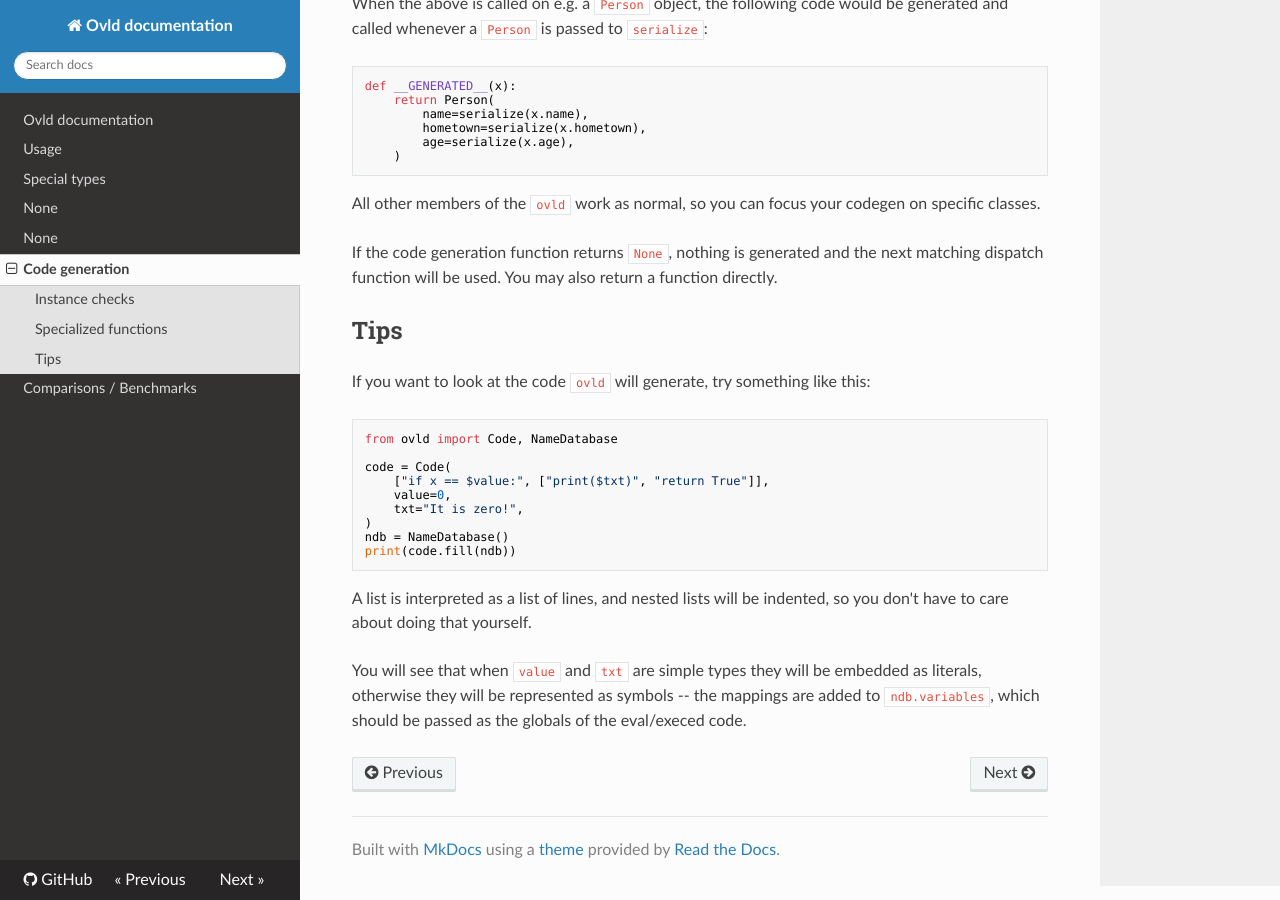
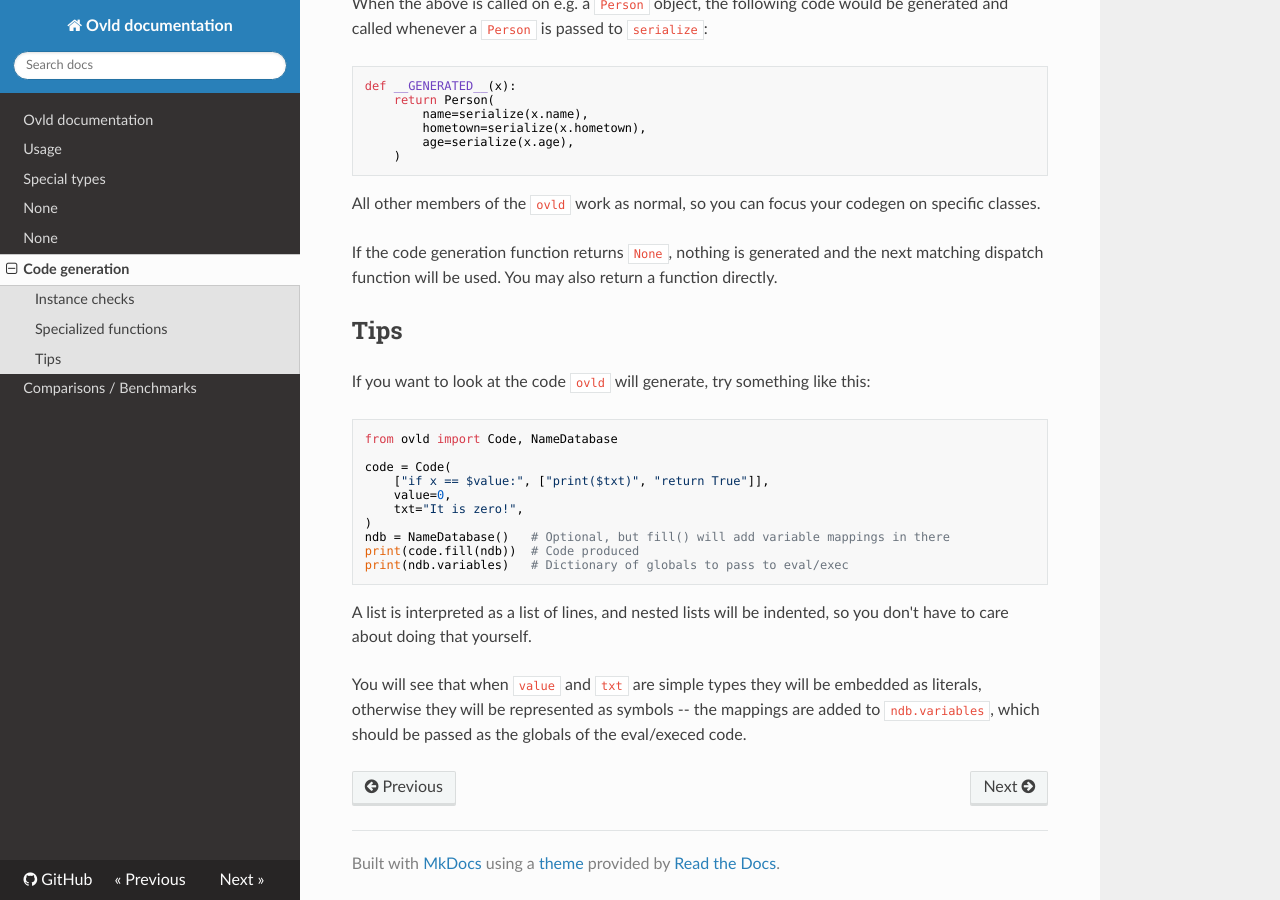
Before and after one commit to breuleux/ovld, an MkDocs documentation site: the page built from docs/codegen.md, in a window 1280 px wide and 900 px high, scrolled down 1621 px. Built offline with MkDocs 1.6.1, drawn with Linux system fonts in a browser that asks for light colours; nearby versions of some CDN libraries.

Commit message:
Add a bit of codegen documentation

````diff
--- a/docs/codegen.md
+++ b/docs/codegen.md
@@ -90,8 +90,9 @@
     value=0,
     txt="It is zero!",
 )
-ndb = NameDatabase()
-print(code.fill(ndb))
+ndb = NameDatabase()   # Optional, but fill() will add variable mappings in there
+print(code.fill(ndb))  # Code produced
+print(ndb.variables)   # Dictionary of globals to pass to eval/exec
 ```
 
 A list is interpreted as a list of lines, and nested lists will be indented, so you don't have to care about doing that yourself.
````
Also changed, not shown: README.md (+6 -0 lines).
